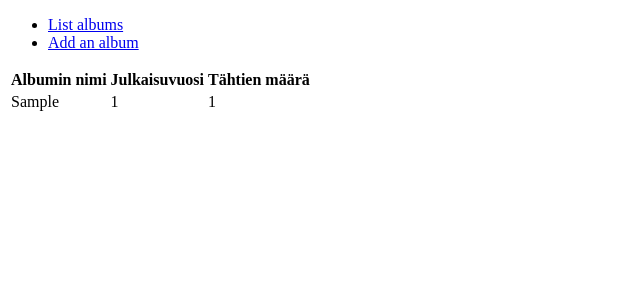
After one commit to anttiromppanen/albumi_tietokanta, a Flask app: page /albums in a window 1280 px wide. The commit adds this page. Shown: the top 300 px of the page, without its empty margins (0-640 px from the left). Run offline with Flask 2, Linux system fonts and the light colour scheme; tables that the repository leaves empty hold one stand-in row (values such as "Sample post").

Commit message:
osa2 toimii

```diff
--- /dev/null
+++ b/application/albums/views.py
@@ -0,0 +1,19 @@
+from application import app, db
+from flask import redirect, render_template, request, url_for
+from application.albums.models import Album
+
+@app.route("/albums", methods=["GET"])
+def albums_index():
+    return render_template("albums/list.html", albums = Album.query.all())
+
+@app.route("/albums/new/")
+def albums_form():
+    return render_template("albums/new.html")
+
+@app.route("/albums/", methods=["POST"])
+def albums_create():
+    a = Album(request.form.get("nimi"), request.form.get("julkaisuvuosi"), request.form.get("tahtien_maara"))
+    db.session().add(a)
+    db.session().commit()
+
+    return redirect(url_for("albums_index"))
--- /dev/null
+++ b/application/templates/albums/list.html
@@ -0,0 +1,18 @@
+{% extends "layout.html" %}
+
+{% block body %}
+  <table>
+    <tr>
+      <th>Albumin nimi</th>
+      <th>Julkaisuvuosi</th>
+      <th>Tähtien määrä</th>
+    </tr>
+    {% for album in albums %}
+    <tr>
+      <td>{{ album.nimi }}</td>
+      <td>{{ album.julkaisuvuosi }}</td>
+      <td>{{ album.tahtien_maara }}</td>
+    </tr>
+    {% endfor %}
+  </table>
+{% endblock %}
--- a/application/templates/index.html
+++ b/application/templates/index.html
@@ -2,6 +2,6 @@
 
 {% block body %}
   <p>
-    Hello world!
+    Welcome
   </p>
 {% endblock %}
--- a/application/templates/layout.html
+++ b/application/templates/layout.html
@@ -2,10 +2,14 @@
 <html>
   <head>
     <meta charset="utf-8">
-    <title>TodoApp</title>
+    <title>Albumi tietokanta</title>
   </head>
 
   <body>
+    <ul>
+      <li><a href="{{ url_for('albums_index') }}">List albums</a></li>
+      <li><a href="{{ url_for('albums_form') }}">Add an album</a></li>
+    </ul>
     {% block body %}
       <p>
         Content.
```
Also changed, not shown: application/__init__.py (+12 -0 lines), application/albums/models.py (added, +12 -0 lines), application/templates/albums/new.html (added, +10 -0 lines), requirements.txt (+9 -0 lines), application/albums/__init__.py (added), 2 other files.
